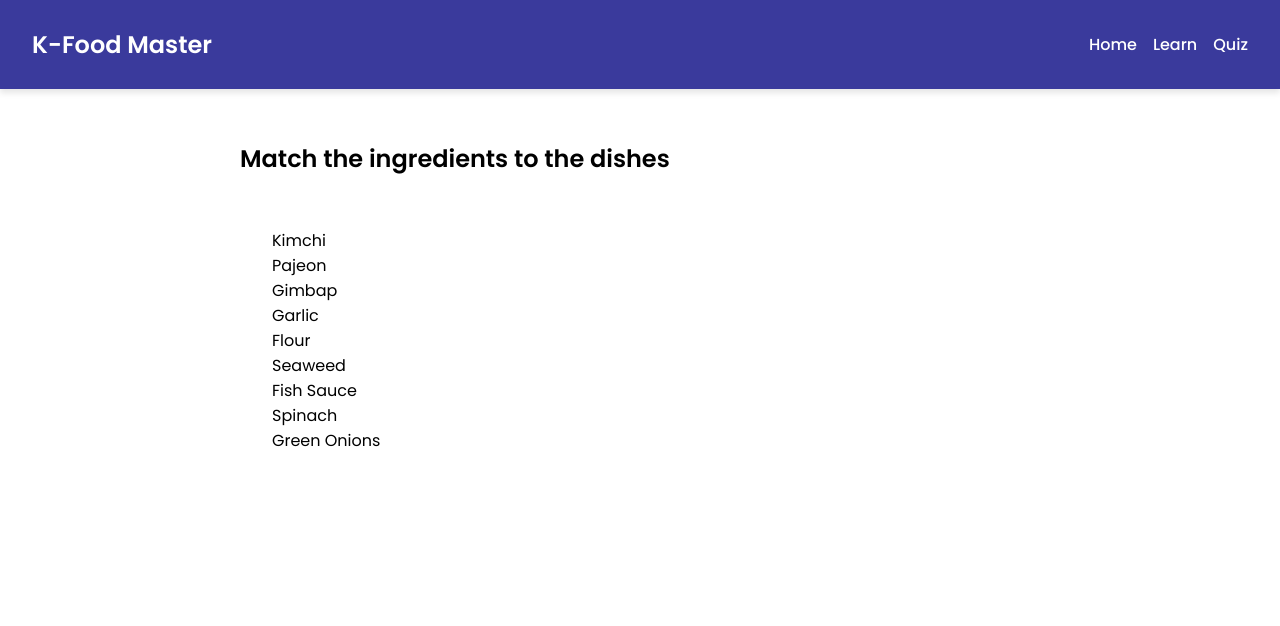
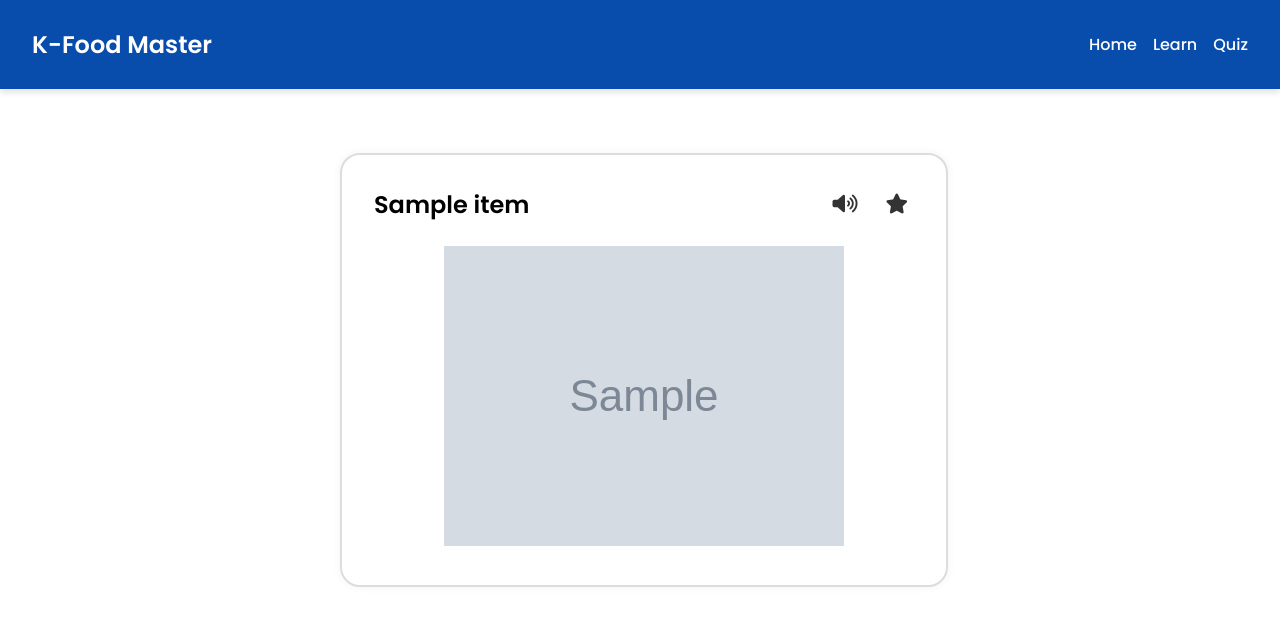
Before and after one commit to heg2140/learn-korean-cuisine, a Flask app: template templates/learn.html in a window 1280 px wide. Shown: the top 626 px of the page. Run offline with Flask 3, Linux system fonts and the light colour scheme; the template is opened without the code that fills it: most values are stand-ins (such as "Sample title", 1, 10 or a date in 2020); grey boxes marked "Sample" are stand-in pictures.

Commit message:
Save progress before pull

```diff
--- a/app.py
+++ b/app.py
@@ -32,7 +32,7 @@ items = [
     },
     {
         "name": "Gimbap",
-        "audio": "audio/gimbap.mp3",
+        "audio": "audio/kimbap.mp3",
         "ingredients": [
             "1. Rice",
             "2. Seaweed",
@@ -106,9 +106,16 @@ questions = [
 def home():
     return render_template("home.html")
 
+@app.route('/learn/<int:index>')
+def learn(index):
+    if 0 <= index < len(items):
+        item = items[index]
+        return render_template('learn.html', item=item, index=index, total=len(items))
+    return redirect('/learn/0')
+
 @app.route('/learn')
-def learn():
-    return render_template("learn.html")
+def learn_redirect():
+    return redirect('/learn/0')
 
 @app.route('/quiz', methods=["GET", "POST"])
 def quiz():
--- a/static/style.css
+++ b/static/style.css
@@ -8,7 +8,7 @@ body {
     display: flex;
     justify-content: space-between;
     align-items: center;
-    background-color: rgb(58, 58, 156);
+    background-color: rgb(8,76,172);
     color: white;
     padding: 1rem 2rem;
     box-shadow: 0 4px 6px rgba(0, 0, 0, 0.1);
@@ -152,3 +152,147 @@ input[type="radio"] {
 .quiz-start:hover {
     background-color: #cfcfcf;
 }
+
+.homepage-container {
+    width: 700px;
+    margin: auto;
+    align-items: center;
+    justify-content: center;
+    text-align: center;
+}
+
+.welcome-button{
+    width: 50%;
+    padding-top: 23px;
+    max-width: 200px;
+    height: 60px;
+    font-size: 20pt;
+    border-radius: 30px;
+    background-color: rgb(8,76,172);
+    color:white;
+    text-align: center;
+    margin: 0 1rem;
+}
+.banner-content{
+    display: flex;
+    align-items: center;
+    justify-content: center;
+    text-align: center;
+}
+.banner-description {
+    font-size: 18px;
+    margin-top: -20px;
+    margin-bottom:80px;
+}
+.banner-text {
+    color: black;
+    font-size: 60px;
+    font-weight: bold;
+    margin-top: 80px;
+}
+
+.learn-header {
+    display: flex;
+    justify-content: space-between;
+    align-items: center;
+}
+
+.learn-food-name {
+    font-size: 1.5rem;
+    margin: 0;
+}
+
+.learn-icons {
+    display: flex;
+    gap: 1rem;
+}
+
+.learn-icon-button {
+    background: none;
+    border: none;
+    font-size: 1.25rem;
+    cursor: pointer;
+    color: #333;
+}
+
+.learn-food-image {
+    margin-top: 1.5rem;
+    width: 100%;
+    max-width: 400px;
+}
+
+.learn-nav-arrows {
+    margin-top: 400px;
+    display: flex;
+    justify-content: center;
+    gap: 3rem;
+}
+
+.learn-arrow-button {
+    background: none;
+    border: none;
+    font-size: 2rem;
+    cursor: pointer;
+    color: #333;
+}
+.learn-flip-card {
+    width: 100%;
+    max-width: 600px;
+    perspective: 1000px;
+    margin: auto;
+    cursor: pointer;
+}
+
+.learn-flip-inner {
+    width: 100%;
+    height: 100%;
+    position: relative;
+    transition: transform 0.8s;
+    transform-style: preserve-3d;
+}
+
+.learn-flip-card.flipped .learn-flip-inner {
+    transform: rotateY(180deg);
+}
+
+.learn-flip-front, .learn-flip-back {
+    position: absolute;
+    max-width: 600px;
+    width: 90%;
+    backface-visibility: hidden;
+    border: 2px solid #ddd;
+    border-radius: 20px;
+    box-shadow: 0 0 10px rgba(0,0,0,0.05);
+    padding: 2rem;
+    background-color: white;
+    align-items: center;
+    justify-content: center;
+    text-align: center;
+}
+
+.learn-flip-front {
+    z-index: 2;
+}
+
+.learn-flip-back {
+    transform: rotateY(180deg);
+    display: flex;
+    flex-direction: column;
+    justify-content: center;
+    align-items: center;
+}
+
+.ingredient-list {
+    list-style-type: none;
+    text-align: left;
+    padding-left: 1.5rem;
+    font-size: 1rem;
+    line-height: 1.8;
+}
+.learn-flip-card-wrapper {
+    display: flex;
+    flex-direction: column;
+    align-items: center;
+    gap: 2rem;
+    margin-top: 2rem;
+}
--- a/templates/base.html
+++ b/templates/base.html
@@ -6,6 +6,7 @@
     <meta name="viewport" content="width=device-width, initial-scale=1.0">
     <title>Korean Food Quiz</title>
     <link rel="stylesheet" href="{{ url_for('static', filename='style.css') }}">
+    <link rel="stylesheet" href="https://cdnjs.cloudflare.com/ajax/libs/font-awesome/6.0.0/css/all.min.css">
 </head>
 <body>
     <nav class="navbar">
--- a/templates/learn.html
+++ b/templates/learn.html
@@ -1,26 +1,51 @@
 {% extends "base.html" %}
+
 {% block content %}
-<h2>Match the ingredients to the dishes</h2>
-
-<div class="container">
-  <div class="dishes">
-    <div class="dropzone" data-dish="Kimchi">Kimchi</div>
-    <div class="dropzone" data-dish="Pajeon">Pajeon</div>
-    <div class="dropzone" data-dish="Gimbap">Gimbap</div>
+<audio id="audio" src="{{ url_for('static', filename=item.audio) }}"></audio>
+<div class="learn-flip-card-wrapper">
+  <div class="learn-flip-card" onclick="this.classList.toggle('flipped')">
+    <div class="learn-flip-inner">
+      <!-- Front of the card -->
+      <div class="learn-flip-front">
+        <div class="learn-header">
+            <h2 class="learn-food-name">{{ item.name }}</h2>
+            <div class="learn-icons">
+              <button class="learn-icon-button" onclick="event.stopPropagation(); document.getElementById('audio').play()">
+                <i class="fa-solid fa-volume-high"></i>
+              </button>
+              <button class="learn-icon-button" onclick="event.stopPropagation();">
+                <i class="fa-solid fa-star"></i>
+              </button>
+            </div>
+        </div>
+        <img class="learn-food-image" src="{{ item.image }}" alt="{{ item.name }}">
+      </div>
+      <!-- Back of the card -->
+      <div class="learn-flip-back">
+        <h3>Ingredients</h3>
+        <ul class="ingredient-list">
+          {% for ingredient in item.ingredients %}
+            <li>{{ ingredient }}</li>
+          {% endfor %}
+        </ul>
+      </div>
+    </div>
   </div>
 
-  <div class="ingredients">
-    <div class="draggable" draggable="true" data-dish="Kimchi">Garlic</div>
-    <div class="draggable" draggable="true" data-dish="Pajeon">Flour</div>
-    <div class="draggable" draggable="true" data-dish="Gimbap">Seaweed</div>
-    <div class="draggable" draggable="true" data-dish="Kimchi">Fish Sauce</div>
-    <div class="draggable" draggable="true" data-dish="Gimbap">Spinach</div>
-    <div class="draggable" draggable="true" data-dish="Pajeon">Green Onions</div>
+
+<div class="banner-content">
+  <div class="learn-nav-arrows">
+    {% if index > 0 %}
+        <a href="{{ url_for('learn', index=index-1) }}" class="learn-arrow-button">
+            <i class="fa-solid fa-arrow-left"></i>
+        </a>
+    {% endif %}
+    {% if index < total - 1 %}
+        <a href="{{ url_for('learn', index=index+1) }}" class="learn-arrow-button">
+            <i class="fa-solid fa-arrow-right"></i>
+        </a>
+    {% endif %}
   </div>
 </div>
-
-<p id="result"></p>
-
-<script src="{{ url_for('static', filename='script.js') }}"></script>
-<link rel="stylesheet" href="{{ url_for('static', filename='style.css') }}">
+</div>
 {% endblock %}
```
Also changed, not shown: templates/home.html (+14 -6 lines).
